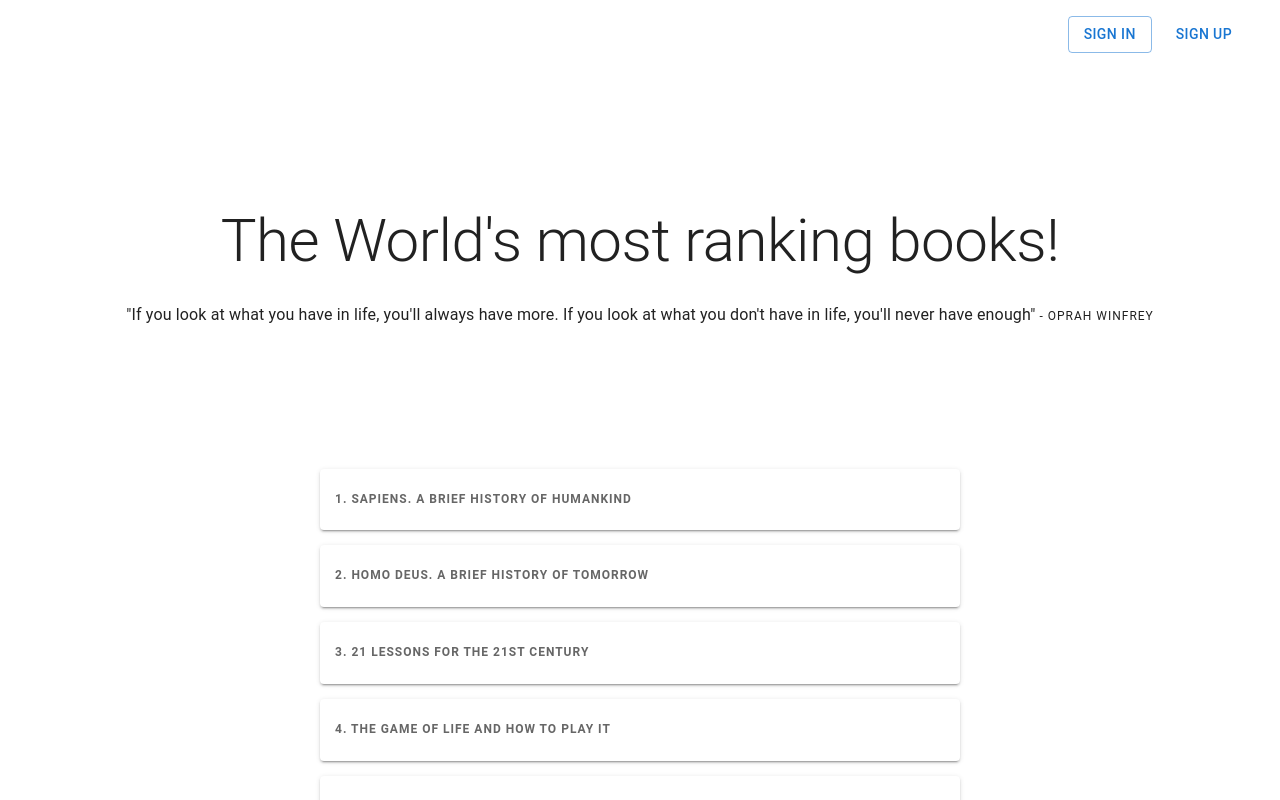
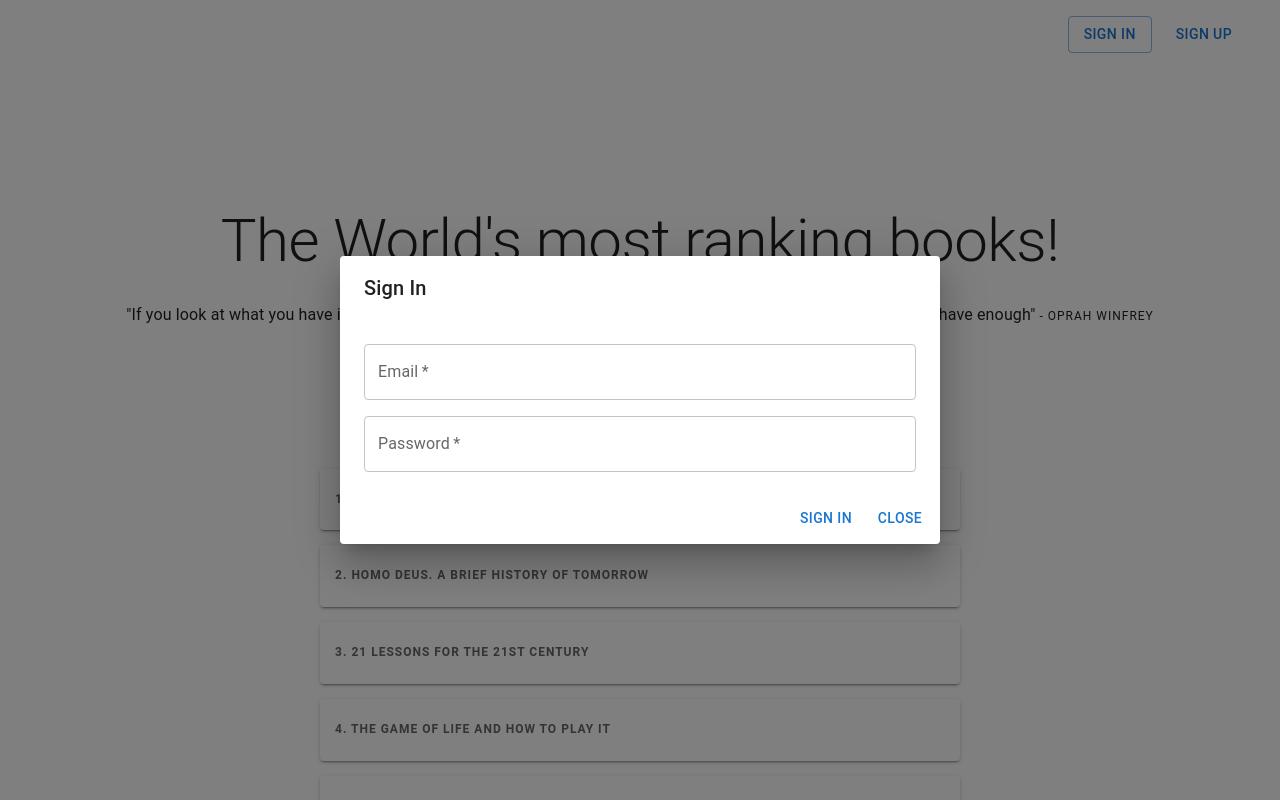
Before and after one commit to dliutyi/books-ranking, a React (Create React App) app: page / in a window 1280 px wide. Both pictures are taken after a click on the button "SIGN IN". Shown: the top 800 px of the page. Built offline with nearby package versions, Linux system fonts and the light colour scheme.

Commit message:
add basic dialog for sign in up

```diff
--- a/src/App.tsx
+++ b/src/App.tsx
@@ -1,6 +1,5 @@
 import React from 'react';
 import { createTheme, CssBaseline, responsiveFontSizes, ThemeProvider } from '@mui/material';
-import WelcomePage from './components/pages/Welcome';
 import RouterLayout from './components/layouts/RouterLayout';
 import { BrowserRouter } from 'react-router-dom';
 
--- /dev/null
+++ b/src/components/Dialogs/BasicDialog.tsx
@@ -0,0 +1,48 @@
+import { Button, Dialog, DialogActions, DialogContent, DialogTitle, Grid, TextField } from '@mui/material';
+import React from 'react';
+
+interface Field {
+    id: string,
+    label: string,
+    type: string,
+}
+
+interface Props {
+    caption: string,
+    isOpen: boolean,
+    fields: Field[],
+    onClose: () => void,
+    onSubmit: () => void
+}
+
+const BasicDialog : React.FC<Props> = ({caption, isOpen, fields, onClose, onSubmit}) => {
+    return (
+        <Dialog
+            fullWidth
+            open={isOpen}
+            onClose={onClose}
+        >
+            <DialogTitle>{caption}</DialogTitle>
+            <DialogContent>
+                <Grid container flexDirection="column" spacing={2} mt={1}>
+                    {fields.map((field, index) =>
+                        <Grid item key={index}>
+                            <TextField
+                                required
+                                fullWidth
+                                id={field.id}
+                                type={field.type}
+                                label={field.label}
+                                variant="outlined" />
+                        </Grid>
+                    )}
+                </Grid>
+            </DialogContent>
+            <DialogActions>
+                <Button onClick={onSubmit}>{caption}</Button>
+                <Button onClick={onClose}>Close</Button>
+            </DialogActions>
+        </Dialog>
+)}
+
+export default BasicDialog;
--- a/src/components/layouts/GuestLayout.tsx
+++ b/src/components/layouts/GuestLayout.tsx
@@ -1,19 +1,35 @@
 import { Button, Grid, Typography } from '@mui/material';
-import React, {PropsWithChildren} from 'react';
+import React, {PropsWithChildren, useState} from 'react';
+import BasicDialog from '../Dialogs/BasicDialog';
 
 const GuestLayout : React.FC<PropsWithChildren> = ({children}) => {
+    const signInFields = [
+        {id: "email", type: "email", label: "Email"},
+        {id: "password", type: "password", label: "Password"}];
+
+    const signUpFields = [
+        {id: "email", type: "email", label: "Email"},
+        {id: "fullname", type: "text", label: "Full name"},
+        {id: "nickname", type: "text", label: "Nickname"},
+        {id: "password", type: "password", label: "Password"}];
+
+    const [ isSignInOpen, setSignInOpen ] = useState(false);
+    const [ isSignUpOpen, setSignUpOpen ] = useState(false);
+
     return (
         <Grid container flexDirection="column" minHeight="100%">
             <Grid item flex="1 0 auto">
                 <Grid container px={5} py={2} spacing={2} justifyContent="end">
-                    <Grid item><Button variant='outlined'>Sign In</Button></Grid>
-                    <Grid item><Button variant='text'>Sign Up</Button></Grid>
+                    <Grid item><Button variant='outlined' onClick={() => setSignInOpen(true)}>Sign In</Button></Grid>
+                    <Grid item><Button variant='text' onClick={() => setSignUpOpen(true)}>Sign Up</Button></Grid>
                 </Grid>
                 {children}
             </Grid>
             <Grid item flexShrink={0} py={2}>
                 <Typography textAlign="center" variant='body2'>Books Ranking - © 2022</Typography>
             </Grid>
+            <BasicDialog caption="Sign In" isOpen={isSignInOpen} onClose={() => setSignInOpen(false)} onSubmit={() => {}} fields={signInFields} />
+            <BasicDialog caption="Sign Up" isOpen={isSignUpOpen} onClose={() => setSignUpOpen(false)} onSubmit={() => {}} fields={signUpFields} />
         </Grid>
 )}
 
--- a/src/components/pages/Welcome.tsx
+++ b/src/components/pages/Welcome.tsx
@@ -3,54 +3,33 @@ import { Grid, Paper, styled, Typography } from '@mui/material';
 
 interface Book {
     Caption: string;
-  }
+}
 
-  const books : Book[] = [
-    {
-      Caption: "Sapiens. A Brief History of Humankind",
-    },
-    {
-      Caption: "Homo Deus. A Brief History of Tomorrow"
-    },
-    {
-      Caption: "21 Lessons for the 21st Century"
-    },
-    {
-      Caption: "The Game of Life and How to Play It"
-    },
-    {
-      Caption: "The Power of the Spoken Word"
-    },
-    {
-      Caption: "It's All in Your Head: True Stories of Imaginary Illness"
-    },
-    {
-      Caption: "1984. Nineteen Eighty-Four"
-    },
-    {
-      Caption: "Harry Potter"
-    },
-    {
-      Caption: "Rich Dad Poor Dad"
-    },
-    {
-      Caption: "Why We Want You to Be Rich: Two Men, One Message"
-    }
-  ];
+const books : Book[] = [
+    { Caption: "Sapiens. A Brief History of Humankind", },
+    { Caption: "Homo Deus. A Brief History of Tomorrow" },
+    { Caption: "21 Lessons for the 21st Century" },
+    { Caption: "The Game of Life and How to Play It" },
+    { Caption: "The Power of the Spoken Word" },
+    { Caption: "It's All in Your Head: True Stories of Imaginary Illness" },
+    { Caption: "1984. Nineteen Eighty-Four" },
+    { Caption: "Harry Potter" },
+    { Caption: "Rich Dad Poor Dad" },
+    {  Caption: "Why We Want You to Be Rich: Two Men, One Message" } ];
 
-  const Item = styled(Paper)(({ theme }) => ({
+const Item = styled(Paper)(({ theme }) => ({
     ...theme.typography.overline,
     color: theme.palette.text.secondary,
     marginBottom: '15px',
     padding: '15px',
     fontWeight: "bolder"
-  }));
+}));
 
 const WelcomePage : React.FC = () => {
     return (
         <Grid container mb={10}>
           <Grid item container alignItems="center" justifyContent="center" height="50vh" xs={12}>
-            <Grid container xs={11} spacing={3} flexDirection="column">
+            <Grid item container xs={11} spacing={3} flexDirection="column">
                 <Grid item xs={12}>
                     <Typography textAlign="center" variant="h2">The World's most ranking books!</Typography>
                 </Grid>
@@ -64,7 +43,7 @@ const WelcomePage : React.FC = () => {
           <Grid item xs={3} />
           <Grid item xs={6}>
               { books.map((book, index) =>
-                  <Item elevation={2}>{index + 1}. {book.Caption}</Item>
+                  <Item key={index} elevation={2}>{index + 1}. {book.Caption}</Item>
               )}
           </Grid>
           <Grid item xs />
```
Also changed, not shown: src/components/layouts/RouterLayout.tsx (+7 -11 lines).
